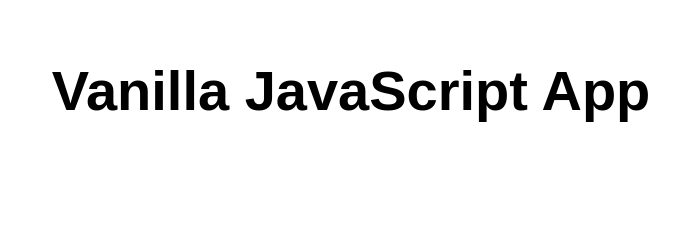
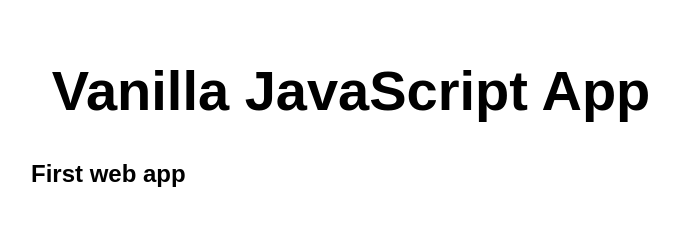
Before and after one commit to k-mounika9666/acme, a website: page src/index.html in a window 1280 px wide. Shown: the whole page, without its empty margins (289-968 px from the left). Drawn offline with Linux system fonts and the light colour scheme.

Commit message:
index.html
added h2 heading

```diff
--- a/src/index.html
+++ b/src/index.html
@@ -11,6 +11,7 @@
 <body>
   <main>
     <h1>Vanilla JavaScript App</h1>
+    <h2>First web app</h2>
   </main>
 </body>
 
```
